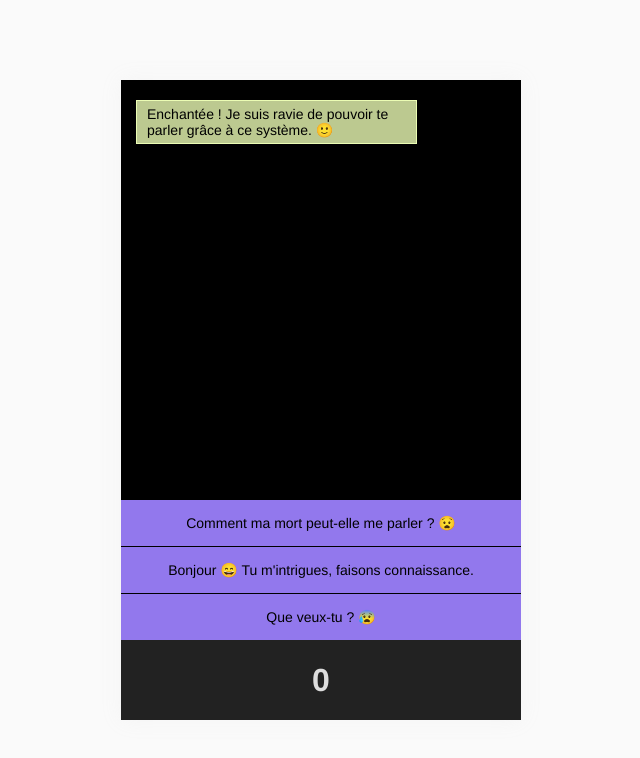
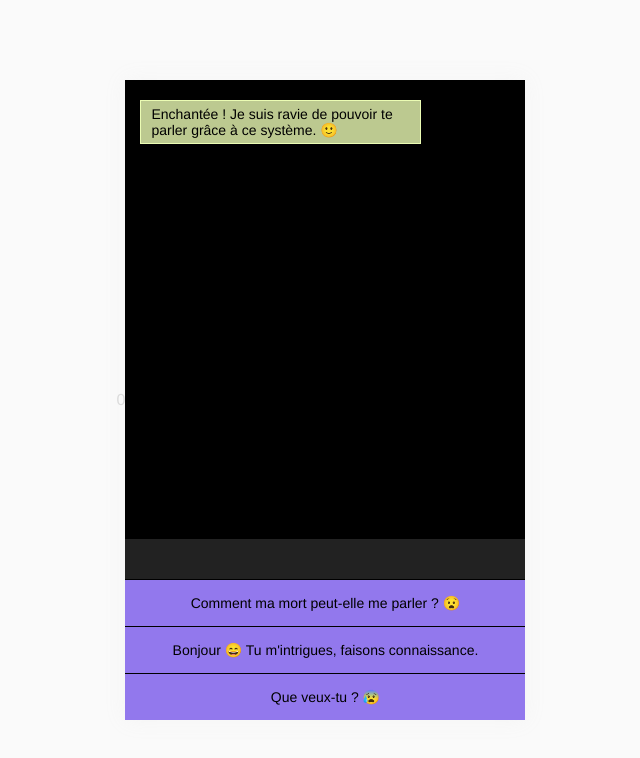
Before and after one commit to robinsimonklein/mabellemort, a Vue app: page / in a window 1280 px wide. Shown: the top 758 px of the page, without its empty margins (319-959 px from the left). Built offline with nearby package versions, Linux system fonts and the light colour scheme.

Commit message:
Add message transition

```diff
--- a/src/App.vue
+++ b/src/App.vue
@@ -1,9 +1,13 @@
 <template>
   <div id="app">
+      <div @click="SET_ACTUAL(1)" class="actualHint">{{ actual }}</div>
       <div class="mobile-container">
           <div class="messages-container">
-              <Message v-for="message in messages" :key="message.index" :sender="message.sender" :content="message.content"/>
-              <div v-if="loading">La mort est en train d'écrire...</div>
+              <div class="messages-container__wrap">
+                  <transition-group name="messages-list">
+                      <Message v-for="(message, index) in messages" v-bind:key="index" :sender="message.sender" :content="message.content"/>
+                  </transition-group>
+              </div>
           </div>
           <ChoicesContainer/>
       </div>
@@ -35,10 +39,11 @@ export default {
                 this.messages.push({'sender': 'bot', 'content': response});
             });
 
-        },
+        }
+
     },
     computed: {
-        ...Vuex.mapGetters(['actual', 'loading', 'actualResponses'])
+        ...Vuex.mapGetters(['actual', 'actualResponses'])
     },
     mounted(){
         this.$root.$on('selectChoice', (choice, nextId) => {
@@ -56,8 +61,6 @@ export default {
                     this.SET_LOADING(false);
                 }, 1500)
             }, 500);
-
-
 
 
         });
@@ -113,4 +116,11 @@ export default {
       overflow: auto;
   }
 
+  .messages-list-enter-active, .messages-list-leave-active {
+      transition: opacity .5s ease-out;
+  }
+  .messages-list-enter, .messages-list-leave-to /* .fade-leave-active below version 2.1.8 */ {
+      opacity: 0;
+  }
+
 </style>
--- a/src/components/choices/ChoicesContainer.vue
+++ b/src/components/choices/ChoicesContainer.vue
@@ -1,7 +1,7 @@
 <template>
     <div class="choices-container">
-        <Choice  v-for="choice in this.actualChoices" :key="choice.index" :text="choice.text" :follow="choice.follow" color="#9278ED" />
-        <h1 @click="SET_ACTUAL(1)">{{ actual }}</h1>
+        <div class="loader"> {{ loading ? 'La mort est en train d\'écrire...' : ''}}</div>
+        <Choice @ ="test" v-for="choice in this.actualChoices" :key="choice.index" :text="choice.text" :follow="choice.follow" color="#9278ED" />
     </div>
 </template>
 
@@ -10,7 +10,6 @@
 
     import Choice from "./Choice";
     import store from '../../store';
-    import json from './../../datas';
     import Vuex from 'vuex';
 
     export default {
@@ -18,26 +17,19 @@
         store: store,
         data() {
             return {
-                // choices: json[this.actual].intents
+
             }
         },
         methods: {
             ...Vuex.mapMutations([
                 'SET_ACTUAL'
-            ])
+            ]),
+            test(){
+                console.log('change')
+            }
         },
         computed: {
-            ...Vuex.mapGetters(['actual', 'actualChoices']),
-            /*
-            choices() {
-                const intents = json[store.state.actual];
-                if(intents) {
-                    return json[store.state.actual].intents;
-                }else{
-                    return [];
-                }
-            }
-            */
+            ...Vuex.mapGetters(['actual', 'loading', 'actualChoices']),
 
         },
         mounted(){
@@ -52,4 +44,11 @@
         width: 100%;
         background-color: #222;
     }
+    .loader{
+        display: flex;
+        align-items: center;
+        justify-content: center;
+        height: 30px;
+        padding: 5px;
+    }
 </style>
--- a/src/components/messages/Message.vue
+++ b/src/components/messages/Message.vue
@@ -8,6 +8,14 @@
         props: {
             content: String,
             sender: String
+        },
+        methods : {
+            scrollMessagesDown(){
+                document.querySelector('.messages-container').scroll(0, document.querySelector('.messages-container').scrollHeight + 30);
+            }
+        },
+        mounted(){
+            this.scrollMessagesDown();
         }
     }
 </script>
```
